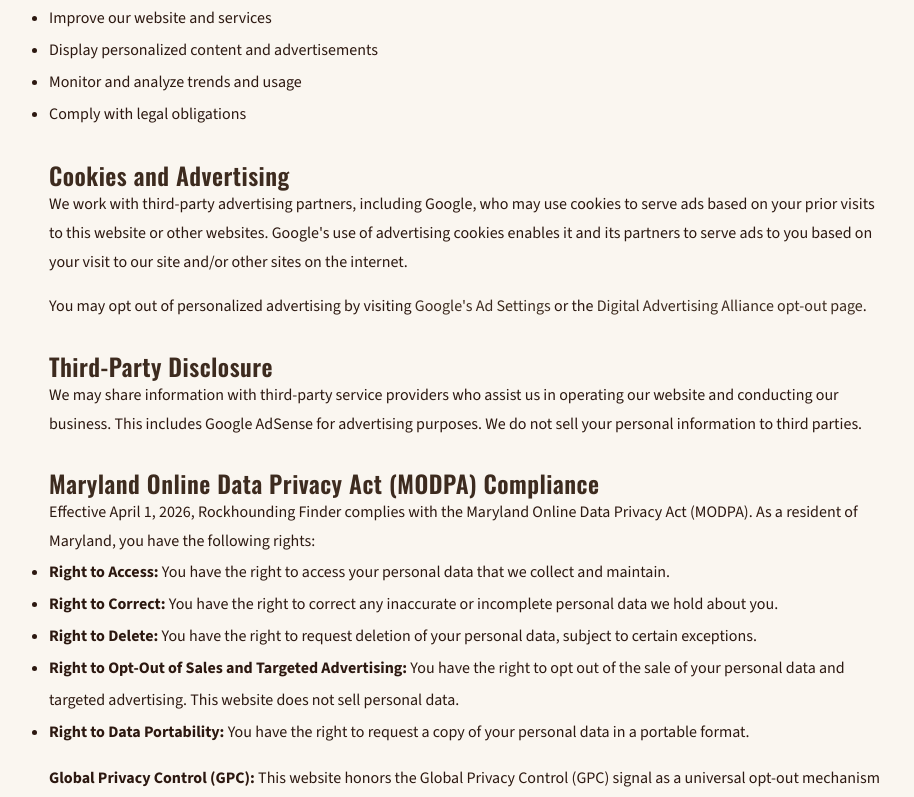
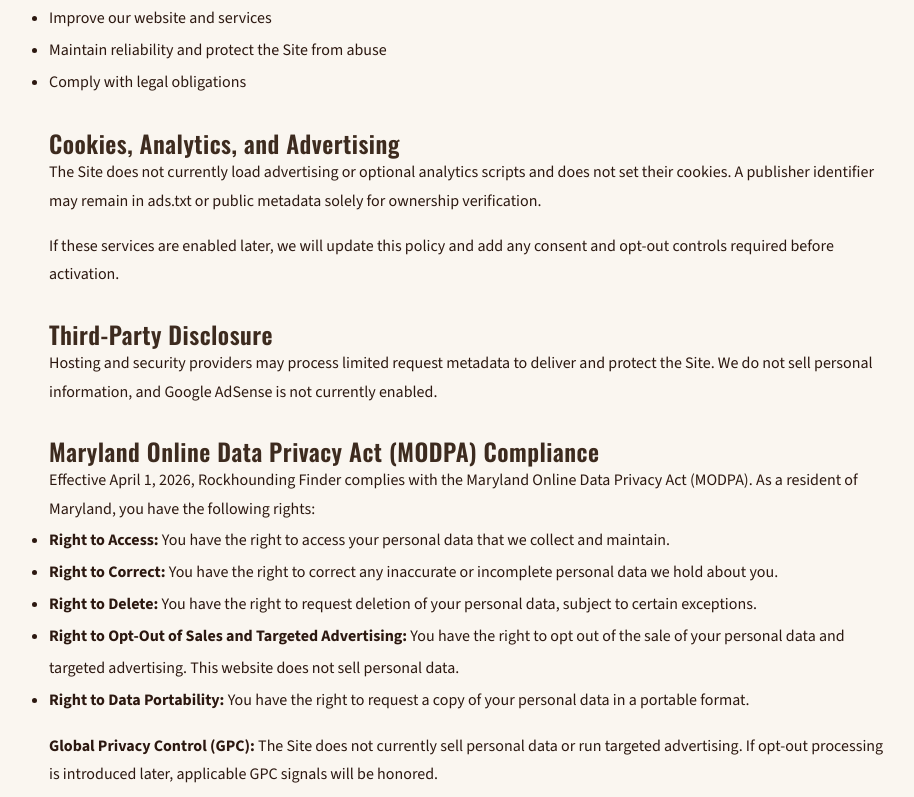
Before and after one commit to raiderj77/rockhoundingfinder, a Next.js app: page /privacy in a window 1280 px wide. Shown: the part 600-1397 px from the top of the page, without its empty margins (173-1087 px from the left). Built offline with nearby package versions, Linux system fonts and the light colour scheme.

Commit message:
Disable unapproved tracking and harden privacy (#6)

```diff
--- a/next.config.ts
+++ b/next.config.ts
@@ -16,7 +16,7 @@ const nextConfig: NextConfig = {
         {
           key: "Content-Security-Policy",
           value:
-            "default-src 'self'; script-src 'self' 'unsafe-inline' 'unsafe-eval' pagead2.googlesyndication.com; img-src 'self' data: https:; style-src 'self' 'unsafe-inline'; font-src 'self' data:; connect-src 'self' pagead2.googlesyndication.com; frame-src pagead2.googlesyndication.com;",
+            "default-src 'self'; script-src 'self' 'unsafe-inline'; img-src 'self' data: https:; style-src 'self' 'unsafe-inline'; font-src 'self' data:; connect-src 'self'; frame-src 'self';",
         },
         {
           key: "Referrer-Policy",
--- a/package.json
+++ b/package.json
@@ -5,10 +5,11 @@
   "scripts": {
     "dev": "next dev",
     "build": "next build",
-    "start": "next start"
+    "start": "next start",
+    "test:privacy": "node --test tests/privacy-security.test.mjs"
   },
   "dependencies": {
-    "next": "^15.5.14",
+    "next": "15.5.20",
     "react": "^19.0.0",
     "react-dom": "^19.0.0"
   },
--- a/src/app/layout.tsx
+++ b/src/app/layout.tsx
@@ -1,6 +1,4 @@
 import type { Metadata } from 'next';
-import Script from 'next/script';
-import { headers } from 'next/headers';
 import { Oswald, Source_Sans_3 } from 'next/font/google';
 import './globals.css';
 
@@ -34,29 +32,12 @@ const directorySites = [
   { name: 'All Skating Rinks', href: 'https://allskatingrinks.com' }, { name: 'Soak USA', href: 'https://soakusa.net' },
 ];
 
-export default async function RootLayout({ children }: { children: React.ReactNode }) {
-  const headersList = await headers()
-  const gpcHeader = headersList.get('sec-gpc') === '1'
-
+export default function RootLayout({ children }: { children: React.ReactNode }) {
   return (
     <html lang="en" className={`${oswald.variable} ${sourceSans.variable}`}>
       <head>
         <meta name="msvalidate.01" content="C4C9B6256BDEDED169E4DE01CA953390" />
         <meta name="viewport" content="width=device-width, initial-scale=1" />
-        <Script id="consent-defaults" strategy="beforeInteractive">{`window.dataLayer = window.dataLayer || [];function gtag(){dataLayer.push(arguments);}gtag('consent','default',{ad_storage:'denied',ad_user_data:'denied',ad_personalization:'denied',analytics_storage:'denied',functionality_storage:'denied',personalization_storage:'denied',wait_for_update:500});`}</Script>
-        {!gpcHeader && (
-          <>
-            <Script src="https://pagead2.googlesyndication.com/pagead/js/adsbygoogle.js?client=ca-pub-7171402107622932" strategy="afterInteractive" />
-            <Script id="microsoft-clarity" strategy="afterInteractive">{`(function(c,l,a,r,i,t,y){c[a]=c[a]||function(){(c[a].q=c[a].q||[]).push(arguments)};t=l.createElement(r);t.async=1;t.src="https://www.clarity.ms/tag/"+i;y=l.getElementsByTagName(r)[0];y.parentNode.insertBefore(t,y);})(window,document,"clarity","script","vsqobt7va0");`}</Script>
-            <Script src="https://www.googletagmanager.com/gtag/js?id=G-SZ9KGE17K5" strategy="afterInteractive" />
-            <Script id="google-analytics" strategy="afterInteractive">
-              {`window.dataLayer = window.dataLayer || []; function gtag(){dataLayer.push(arguments);} gtag('js', new Date()); gtag('config', 'G-SZ9KGE17K5');`}
-            </Script>
-          </>
-        )}
-        <Script id="gpc-client-check" strategy="afterInteractive" dangerouslySetInnerHTML={{
-          __html: `(function(){var g=typeof navigator!=='undefined'&&!!navigator.globalPrivacyControl;var c=document.cookie.indexOf('empire_gpc=1')!==-1;if(g||c){window.dataLayer=window.dataLayer||[];function gtag(){dataLayer.push(arguments);}gtag('consent','update',{ad_storage:'denied',ad_user_data:'denied',ad_personalization:'denied',analytics_storage:'denied',functionality_storage:'denied',personalization_storage:'denied'});}})();`
-        }} />
       </head>
       <body>
         <header style={{ background: 'var(--earth)', borderBottom: '3px solid var(--rust)', position: 'sticky', top: 0, zIndex: 1000, boxShadow: '0 2px 20px rgba(44,24,16,0.5)' }}>
--- a/src/app/privacy/page.tsx
+++ b/src/app/privacy/page.tsx
@@ -17,7 +17,7 @@ export default function PrivacyPage() {
       <h1 style={{ color: brandColor }}>Privacy Policy</h1>
 
       <p style={{ lineHeight: "1.8" }}>
-        <strong>Last Updated:</strong> April 2026
+        <strong>Last Updated:</strong> July 13, 2026
       </p>
 
       <h2 style={{ color: brandColor, marginTop: "2rem" }}>Introduction</h2>
@@ -45,8 +45,8 @@ export default function PrivacyPage() {
           type, pages visited, and time spent on our site.
         </li>
         <li>
-          <strong>Cookies and Tracking Technologies:</strong> We use cookies to
-          enhance your experience and serve relevant advertisements.
+          <strong>Optional tracking:</strong> Google AdSense, Google Analytics,
+          and Microsoft Clarity are not currently enabled.
         </li>
       </ul>
 
@@ -59,51 +59,30 @@ export default function PrivacyPage() {
       <ul style={{ lineHeight: "2" }}>
         <li>Respond to your inquiries and provide customer support</li>
         <li>Improve our website and services</li>
-        <li>Display personalized content and advertisements</li>
-        <li>Monitor and analyze trends and usage</li>
+        <li>Maintain reliability and protect the Site from abuse</li>
         <li>Comply with legal obligations</li>
       </ul>
 
       <h2 style={{ color: brandColor, marginTop: "2rem" }}>
-        Cookies and Advertising
+        Cookies, Analytics, and Advertising
       </h2>
       <p style={{ lineHeight: "1.8" }}>
-        We work with third-party advertising partners, including Google, who may
-        use cookies to serve ads based on your prior visits to this website or
-        other websites. Google&apos;s use of advertising cookies enables it and
-        its partners to serve ads to you based on your visit to our site and/or
-        other sites on the internet.
+        The Site does not currently load advertising or optional analytics
+        scripts and does not set their cookies. A publisher identifier may remain
+        in ads.txt or public metadata solely for ownership verification.
       </p>
       <p style={{ lineHeight: "1.8", marginTop: "1rem" }}>
-        You may opt out of personalized advertising by visiting{" "}
-        <a
-          href="https://ads.google.com/settings"
-          target="_blank"
-          rel="noopener noreferrer"
-          style={{ color: brandColor }}
-        >
-          Google&apos;s Ad Settings
-        </a>{" "}
-        or the{" "}
-        <a
-          href="https://optout.aboutads.info"
-          target="_blank"
-          rel="noopener noreferrer"
-          style={{ color: brandColor }}
-        >
-          Digital Advertising Alliance opt-out page
-        </a>
-        .
+        If these services are enabled later, we will update this policy and add
+        any consent and opt-out controls required before activation.
       </p>
 
       <h2 style={{ color: brandColor, marginTop: "2rem" }}>
         Third-Party Disclosure
       </h2>
       <p style={{ lineHeight: "1.8" }}>
-        We may share information with third-party service providers who assist
-        us in operating our website and conducting our business. This includes
-        Google AdSense for advertising purposes. We do not sell your personal
-        information to third parties.
+        Hosting and security providers may process limited request metadata to
+        deliver and protect the Site. We do not sell personal information, and
+        Google AdSense is not currently enabled.
       </p>
 
       <h2 style={{ color: brandColor, marginTop: "2rem" }}>
@@ -138,11 +117,9 @@ export default function PrivacyPage() {
         </li>
       </ul>
       <p style={{ lineHeight: "1.8", marginTop: "1rem" }}>
-        <strong>Global Privacy Control (GPC):</strong> This website honors the
-        Global Privacy Control (GPC) signal as a universal opt-out mechanism for
-        targeted advertising and analytics processing. When GPC is enabled in your
-        browser or browser extension, we will treat this as a valid request to
-        opt-out of these services.
+        <strong>Global Privacy Control (GPC):</strong> The Site does not currently
+        sell personal data or run targeted advertising. If opt-out processing is
+        introduced later, applicable GPC signals will be honored.
       </p>
       <p style={{ lineHeight: "1.8", marginTop: "1rem" }}>
         <strong>Response Timeframe:</strong> We will respond to consumer rights
```
Also changed, not shown: src/lib/gpc.ts (deleted, +0 -24 lines), src/middleware.ts (deleted, +0 -19 lines), 2 other files (tests, documents, lock files or other folders).
